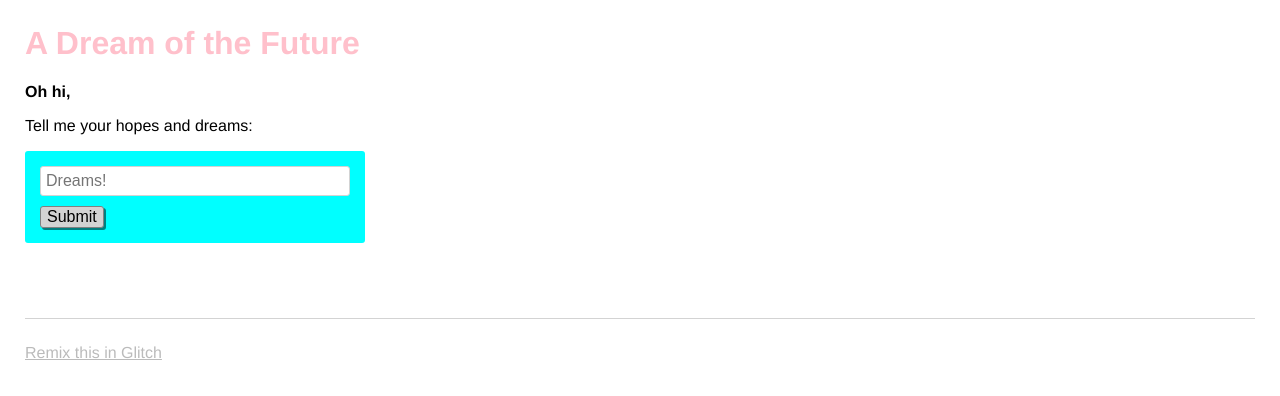
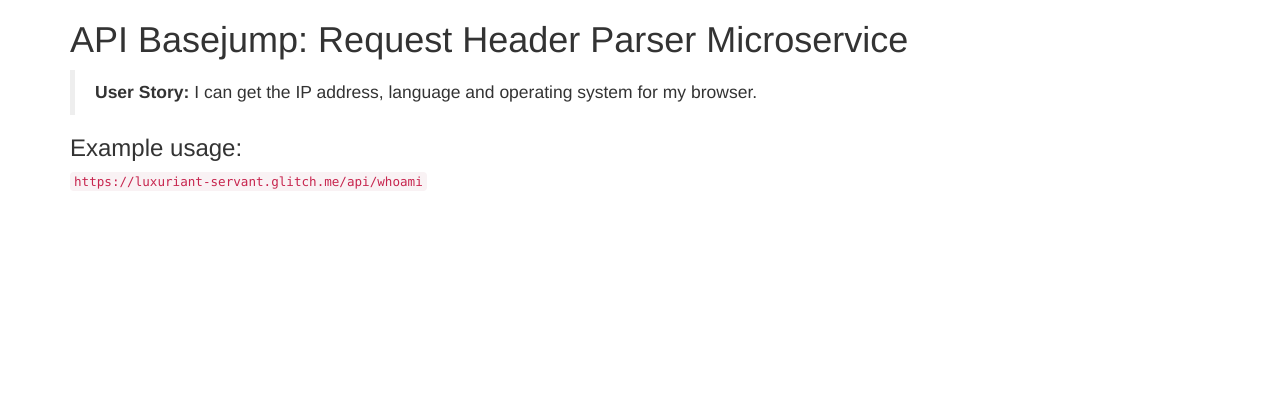
Before and after one commit to MovAh13h/freecodecamp-request-header-parser-microservice, a website: page views/index.html in a window 1280 px wide. Drawn offline with nearby package versions, Linux system fonts and the light colour scheme; no server answers.

Commit message:
🌇🛋 Updated with Glitch

```diff
--- a/views/index.html
+++ b/views/index.html
@@ -1,54 +1,19 @@
-<!-- This is a static file -->
-<!-- served from your routes in server.js -->
-
-<!-- You might want to try something fancier: -->
-<!-- html/nunjucks docs: https://mozilla.github.io/nunjucks/ -->
-<!-- pug: https://pugjs.org/ -->
-<!-- haml: http://haml.info/ -->
-<!-- hbs(handlebars): http://handlebarsjs.com/ -->
-
-<!DOCTYPE html>
-<html>
-  <head>
-    <title>Welcome to Glitch!</title>
-    <meta name="description" content="A cool thing made with Glitch">
-    <link id="favicon" rel="icon" href="https://glitch.com/edit/favicon-app.ico" type="image/x-icon">
-    <meta charset="utf-8">
-    <meta http-equiv="X-UA-Compatible" content="IE=edge">
-    <meta name="viewport" content="width=device-width, initial-scale=1">
-    <link rel="stylesheet" href="/style.css">
-  </head>
-  <body>
-    <header>
-      <h1>
-        A Dream of the Future
-      </h1>
-    </header>
-
-    <main>
-      <p class="bold">Oh hi,</p>
-      <p>Tell me your hopes and dreams:</p>
-      <form>
-        <input type="text" maxlength="100" placeholder="Dreams!">
-        <button type="submit">Submit</button>
-      </form>
-      <section class="dreams">
-        <ul id="dreams">
-        </ul>
-      </section>
-    </main>
-
-    <footer>
-      <a href="https://glitch.com">
-        Remix this in Glitch
-      </a>
-    </footer>
-
-    <!-- Your web-app is https, so your scripts need to be too -->
-    <script src="https://code.jquery.com/jquery-2.2.1.min.js"
-            integrity="sha256-gvQgAFzTH6trSrAWoH1iPo9Xc96QxSZ3feW6kem+O00="
-            crossorigin="anonymous"></script>
-    <script src="/client.js"></script>
-
-  </body>
+<!doctype html>
+<html lang="en">
+    <head>
+        <title>Timestamp microservice</title>
+        <link rel="stylesheet" href="https://maxcdn.bootstrapcdn.com/bootstrap/3.3.6/css/bootstrap.min.css">
+    </head>
+    <body>
+        <div class="container">
+            <h1 class="header">
+                API Basejump: Request Header Parser Microservice
+            </h1>
+            <blockquote>
+                <strong>User Story:</strong> I can get the IP address, language and operating system for my browser.
+            </blockquote>
+            <h3>Example usage:</h3>
+            <code>https://luxuriant-servant.glitch.me/api/whoami</code><br>
+        </div>
+    </body>
 </html>
```
Also changed, not shown: server.js (+18 -6 lines), README.md.
